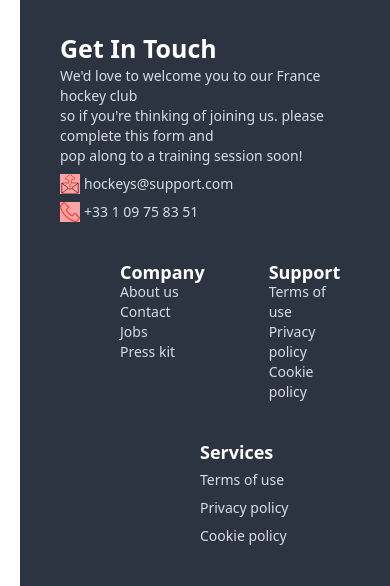
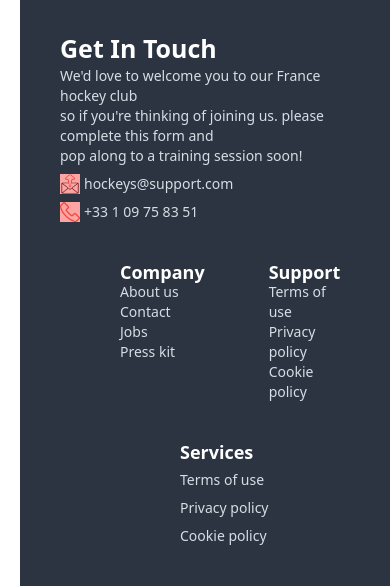
Before and after one commit to kazinishad/B9A3-Hockeys, a plain HTML site: page index.html in a window 390 px wide. Shown: the part 8561-9147 px from the top of the page. Drawn offline with nearby package versions, Linux system fonts and the light colour scheme.

Commit message:
2nd update all added

```diff
--- a/index.html
+++ b/index.html
@@ -494,7 +494,7 @@
                   </nav>
                 </div>
 
-                  <nav class="ml-[140px] lg:ml-[2px]">
+                  <nav class="ml-[120px] lg:ml-[2px]">
                     <h4 class="text-[18px] text-white font-bold">Services</h4>
                     <a class="link link-hover">Terms of use</a>
                     <a class="link link-hover">Privacy policy</a>
```
